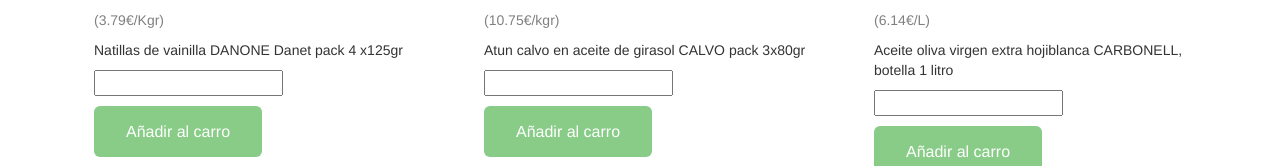
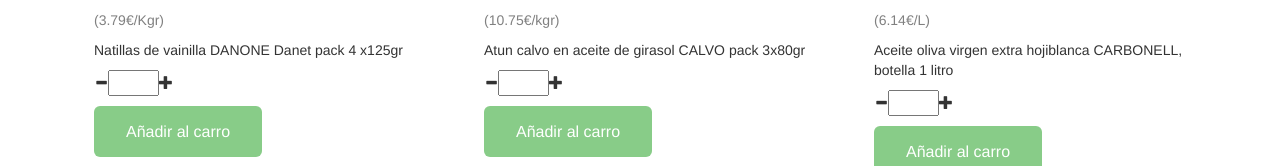
Before and after one commit to aintzibizkarra/MF0491-3, an Angular app: page / in a window 1280 px wide. Shown: the part 489-655 px from the top of the page. Built offline with nearby package versions, Linux system fonts and the light colour scheme.

Commit message:
botonesSumarRestar

```diff
--- a/src/app/supermercado/supermercado.component.html
+++ b/src/app/supermercado/supermercado.component.html
@@ -32,7 +32,7 @@
             </p>
             <p class="precioUnit">({{producto.precioUnitario}})</p>
             <p>{{producto.nombre}}</p>
-            <p> <input type="number"></p>
+            <p class="cantidad"><span class="glyphicon glyphicon-minus" (click)="restarCantidad()"></span> <input type="text" size="3"><span class="glyphicon glyphicon-plus" (click)="sumarCantidad()"></span></p>
             <p><a href="#" class="btn btn-lg" role="button">Añadir al carro</a></p>
           </div>
         </div>
--- a/src/app/supermercado/supermercado.component.ts
+++ b/src/app/supermercado/supermercado.component.ts
@@ -22,4 +22,12 @@
     //this.recetaSelec = this.recetas[0] || new Receta ('Anonimo');
   }
 
+  sumarCantidad(){
+
+  }
+
+  restarCantidad(){
+
+  }
+
 }
```
Also changed, not shown: src/app/supermercado/supermercado.component.scss (line endings or trailing spaces).
